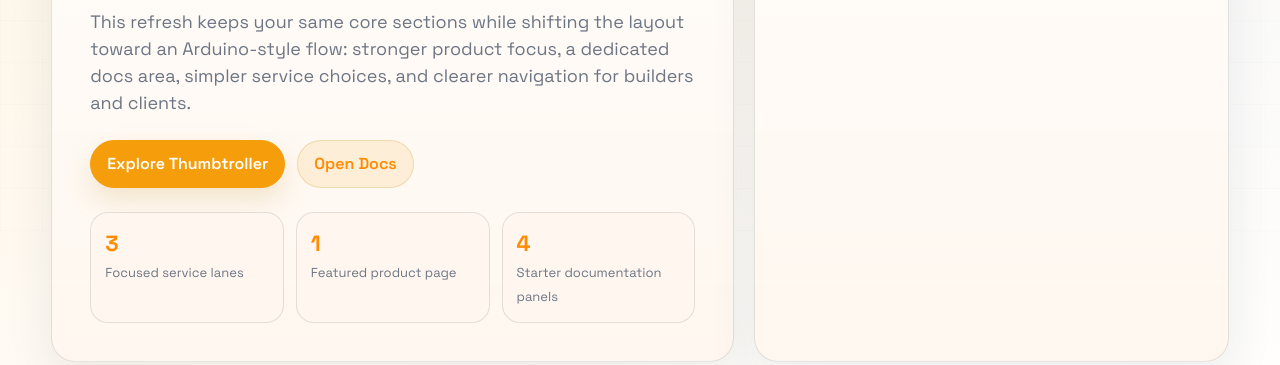
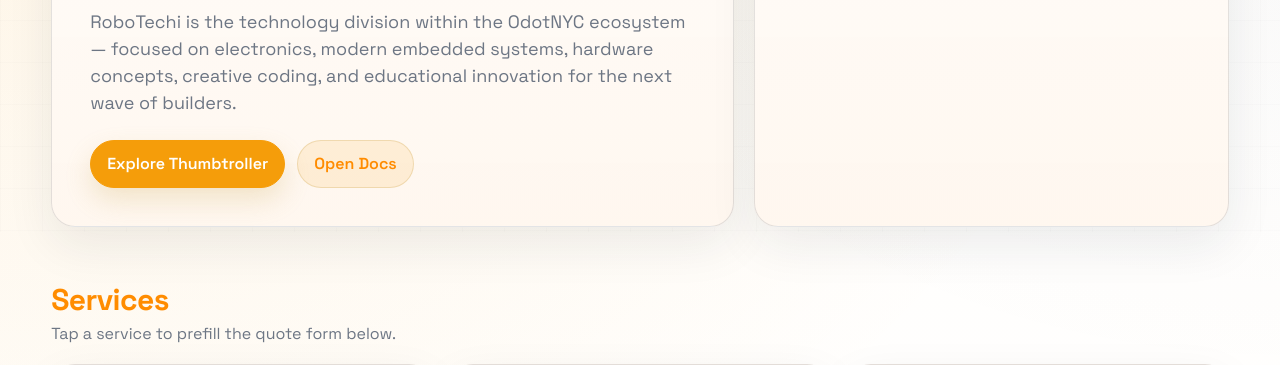
Before and after one commit to Odotofrva/rt-site-odotnyc, a plain HTML site: page index.html in a window 1280 px wide. Shown: the part 568-933 px from the top of the page. Drawn offline with Linux system fonts and the light colour scheme.

Commit message:
Update index.html

```diff
--- a/index.html
+++ b/index.html
@@ -369,15 +369,10 @@
           <div class="hero-copy">
             <span class="eyebrow">RoboTechi Co.</span>
             <h1>Build smarter hardware and digital products with a cleaner maker-first experience.</h1>
-            <p class="lead">This refresh keeps your same core sections while shifting the layout toward an Arduino-style flow: stronger product focus, a dedicated docs area, simpler service choices, and clearer navigation for builders and clients.</p>
+            <p class="lead">RoboTechi is the technology division within the OdotNYC ecosystem — focused on electronics, modern embedded systems, hardware concepts, creative coding, and educational innovation for the next wave of builders.</p>
             <div class="hero-actions">
               <a class="btn primary" href="#products">Explore Thumbtroller</a>
               <a class="btn secondary" href="#docs">Open Docs</a>
-            </div>
-            <div class="hero-stats">
-              <div class="stat"><strong>3</strong><span>Focused service lanes</span></div>
-              <div class="stat"><strong>1</strong><span>Featured product page</span></div>
-              <div class="stat"><strong>4</strong><span>Starter documentation panels</span></div>
             </div>
           </div>
 
@@ -464,7 +459,7 @@
           <article class="product-card">
             <div class="product-hero">
               <div>
-                <img src="thumbtroller.png" alt="Thumbtroller" onerror="this.style.display='none'; this.nextElementSibling.style.display='flex';">
+                <img src="front.png" alt="Thumbtroller" onerror="this.style.display='none'; this.nextElementSibling.style.display='flex';">
                 <div class="fallback">Thumbtroller image placeholder</div>
               </div>
               <div>
```
